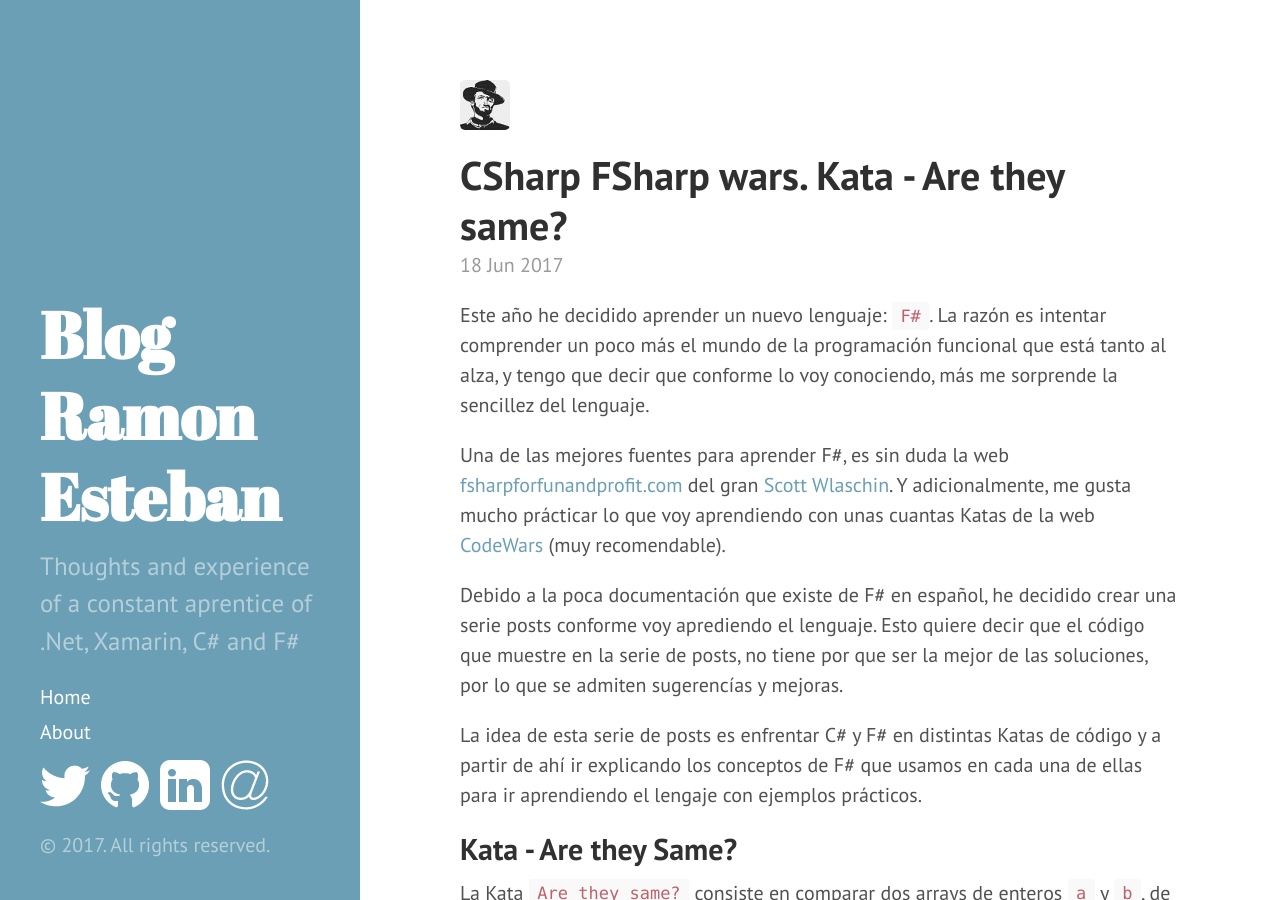
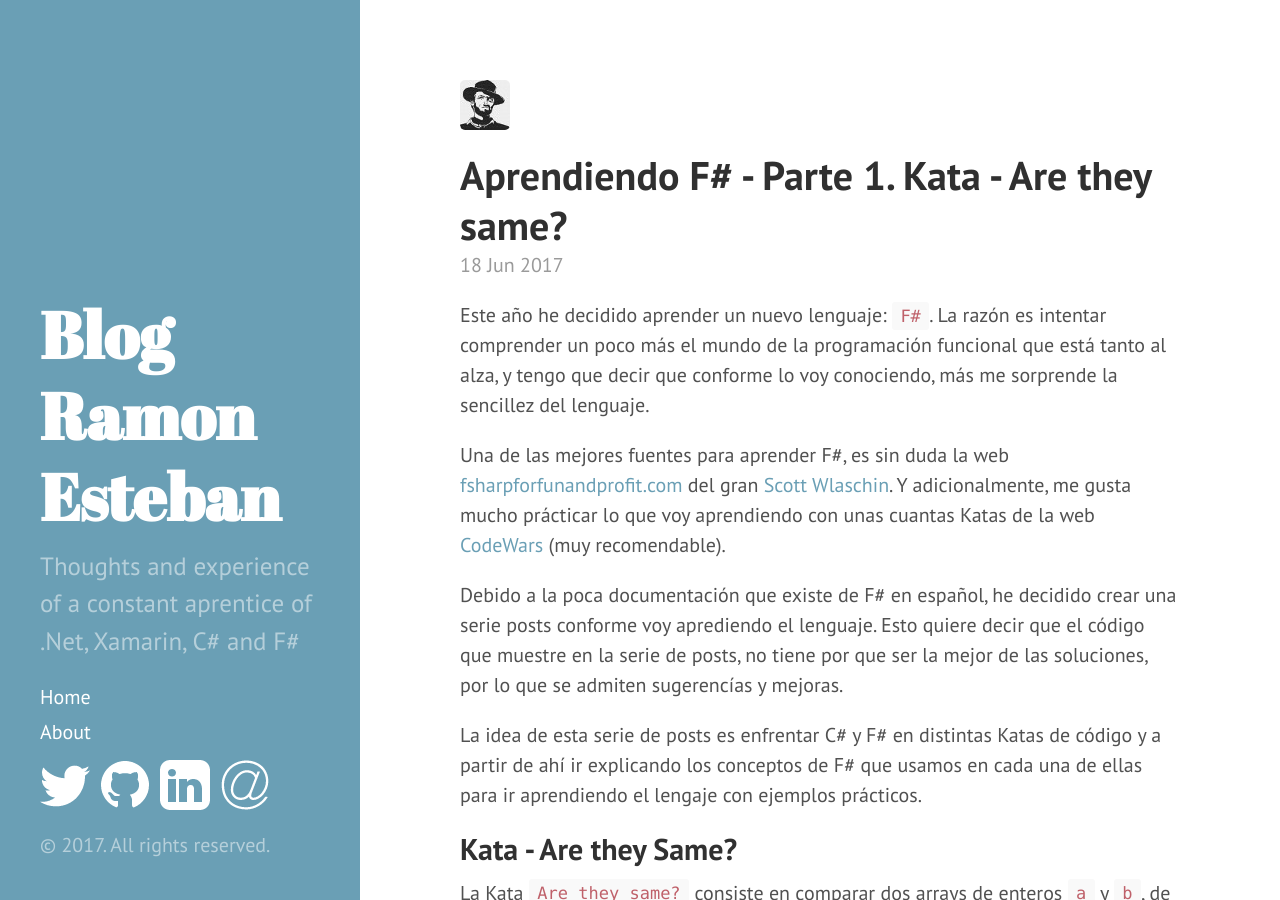
Before and after one commit to ramonesteban78/ramonesteban78.github.io, a Jekyll site: the page built from _posts/2017-06-18-learning-fsharp-1.md, in a window 1280 px wide and 900 px high. Built offline with Jekyll 4.4.1, drawn with Linux system fonts in a browser that asks for light colours; comment, search, counter and statistics services are not loaded.

Commit message:
Cambio del nombre del Post

```diff
--- a/_posts/2017-06-18-csharp-fsharp-wars-1.md
+++ b/_posts/2017-06-18-learning-fsharp-1.md
@@ -1,6 +1,6 @@
 ---
 layout: post
-title: CSharp FSharp wars. Kata - Are they same?
+title: Aprendiendo F# - Parte 1. Kata - Are they same?
 categories: es tutorials
 ---
 
```
